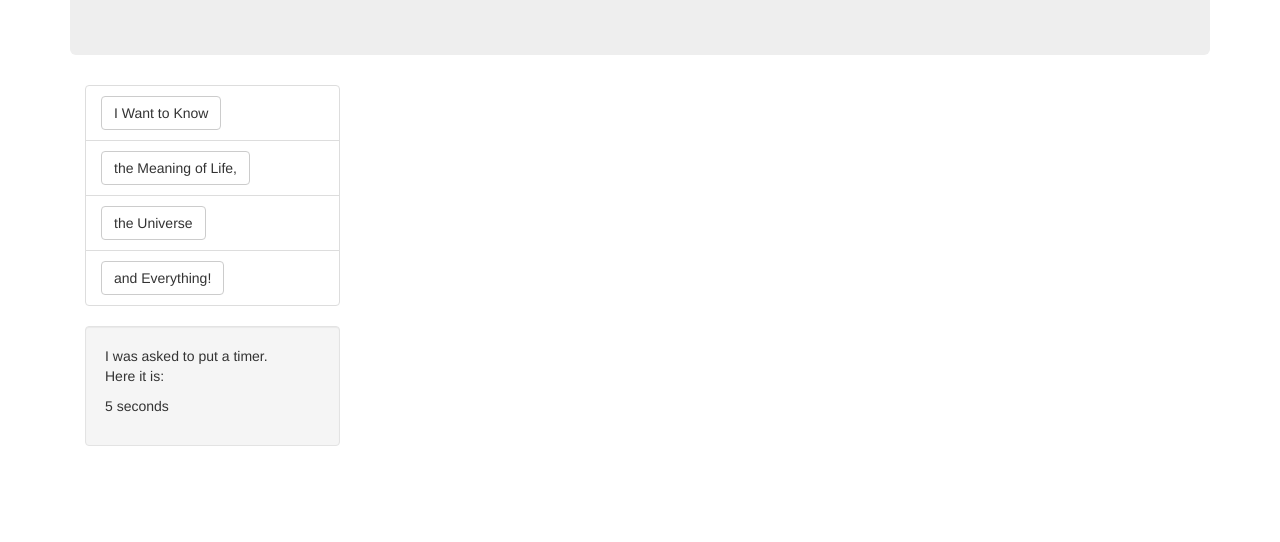
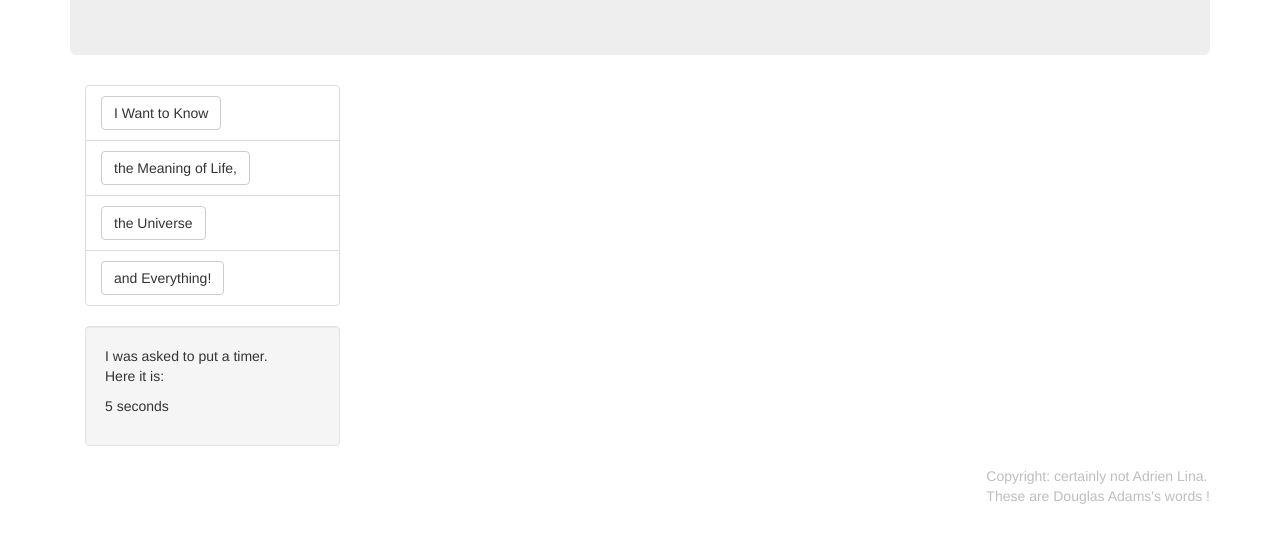
Before and after one commit to adrienlina/adrienlina.github.io, a website: page index.html in a window 1280 px wide. Shown: the part 256-798 px from the top of the page. Drawn offline with Linux system fonts and the light colour scheme.

Commit message:
Copyright

```diff
--- /dev/null
+++ b/index.css
@@ -0,0 +1,6 @@
+footer {
+  bottom: 0;
+  width: 100%;
+  height: 30px;
+  color: RGB(190,190,190);
+}
--- a/index.html
+++ b/index.html
@@ -1,6 +1,7 @@
 <head>
     <meta charset="UTF-8">
     <link rel="stylesheet" type="text/css" href="vendor/css/bootstrap.min.css">
+    <link rel="stylesheet" type="text/css" href="index.css">
 </head>
 
 <body>
@@ -34,6 +35,15 @@
     </div>
 </body>
 
+<footer>
+    <div class="container">
+        <p class="pull-right">
+            Copyright: certainly not Adrien Lina.
+        </br>These are Douglas Adams's words !
+    </p>
+    </div>
+</footer>
+
 <script src="vendor/js/jquery.min.js"></script>
 <script src="vendor/js/bootstrap.min.js"></script>
 <script src="main.js"></script>
```
